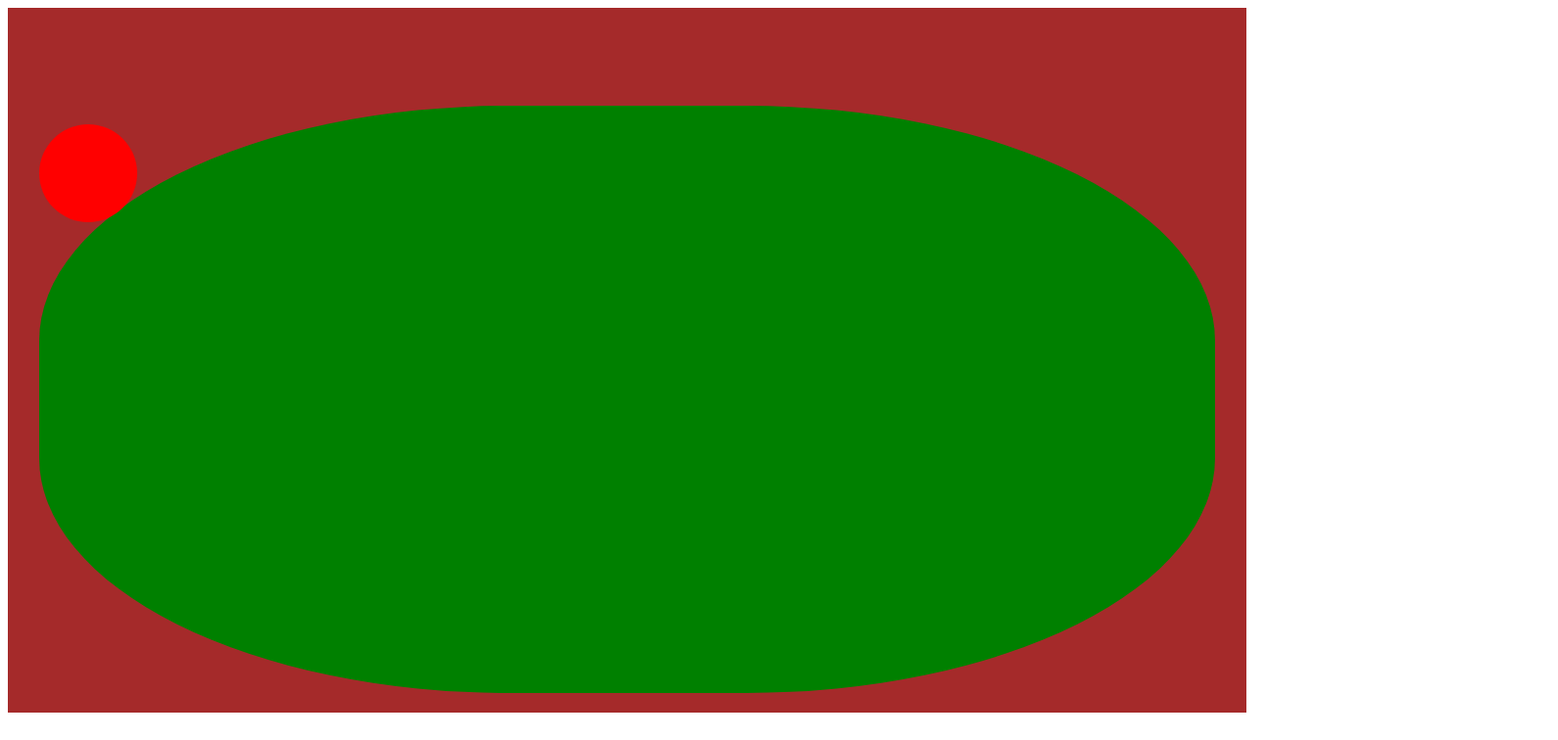
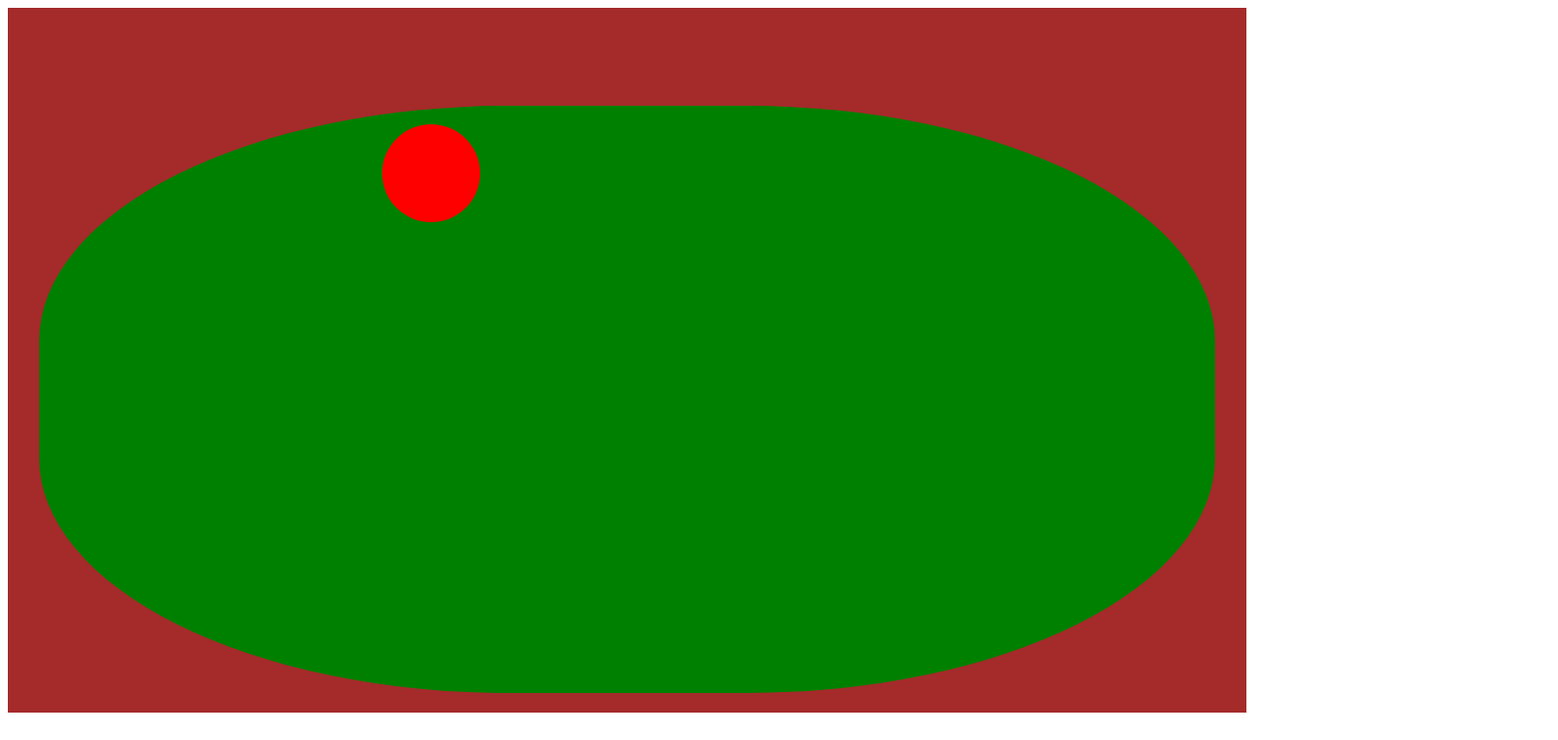
Before and after one commit to thiago-fiori/poker, a Nuxt app: page / in a window 1280 px wide. Shown: the top 756 px of the page at 98% size, 1590 px wide, since content can reach past the window. Built offline with nearby package versions, Linux system fonts and the light colour scheme.

Commit message:
Refactor player positioning and add style to seats

```diff
--- a/app.vue
+++ b/app.vue
@@ -1,53 +1,83 @@
 <template>
   <div class="sala">
     <Mesa>
-      <Assento v-for="Jogador in Array(jogadores)"></Assento>
+      <Assento
+        v-for="(Jogador, index) in jogadores"
+        :key="index"
+        :style="positionParaStyle(playerPosition(700, 400, index, 8))"
+      ></Assento>
     </Mesa>
 
     <footer>
       <button @click="adicionarJogador">Adicionar Jogador</button>
       <button @click="removerJogador">Remover Jogador</button>
     </footer>
-
   </div>
 </template>
 
 <script setup>
-  const jogadores = useState("jogadores", () =>1);
-  const adicionarJogador = function(){
+function positionParaStyle(position) {
+  console.log(position);
+  const style = {
+    position: "relative",
+    left: `${position.x}px`,
+    top: `${position.y}px`,
+    " background-color": "blue",
+  };
+  console.log(style);
+  return style;
+}
+
+function playerPosition(W, H, index, maxPlayers) {
+  // Semi-eixos da elipse
+  let a = W / 2;
+  let b = H / 2;
+
+  // Calcular o ângulo para o jogador atual
+  let angle = 2 * Math.PI * (index / maxPlayers);
+
+  // Calcular posição x e y
+  let x = Math.round(a * Math.cos(angle));
+  let y = Math.round(b * Math.sin(angle));
+
+  return { x: x, y: y };
+}
+
+const jogadores = useState("jogadores", () => 1);
+const adicionarJogador = function () {
   console.log("Botão apertado");
   jogadores.value++;
   //console.log(jogadores);
-  }
+};
 
-  const removerJogador = function(){
+const removerJogador = function () {
   console.log("Botão apertado");
 
-    if(jogadores.value > 0){
+  if (jogadores.value > 0) {
     jogadores.value--;
   }
   //console.log(jogadores);
-  }
+};
 </script>
 
 <style scoped>
-  body{
+body {
   padding: 0;
 }
 
-  footer{
+footer {
   display: flex;
   flex-direction: row;
   justify-content: center;
 }
 
-  button{
-
+button {
 }
 
-  .sala{
+.sala {
   height: 90vh;
   background-color: brown;
   margin: 0;
+  position: relative;
 }
 </style>
--- a/components/Assento.vue
+++ b/components/Assento.vue
@@ -1,8 +1,10 @@
 <template>
-  <h3 :style="{ color: `red` }">
-    <slot></slot>
-  </h3>
-  <div class="assento"></div>
+  <div>
+    <h3 :style="{ color: `red` }">
+      <slot></slot>
+    </h3>
+    <div class="assento"></div>
+  </div>
 </template>
 
 <script setup lang="ts"></script>
```
Lines whose indentation alone changed are shown as unchanged.
